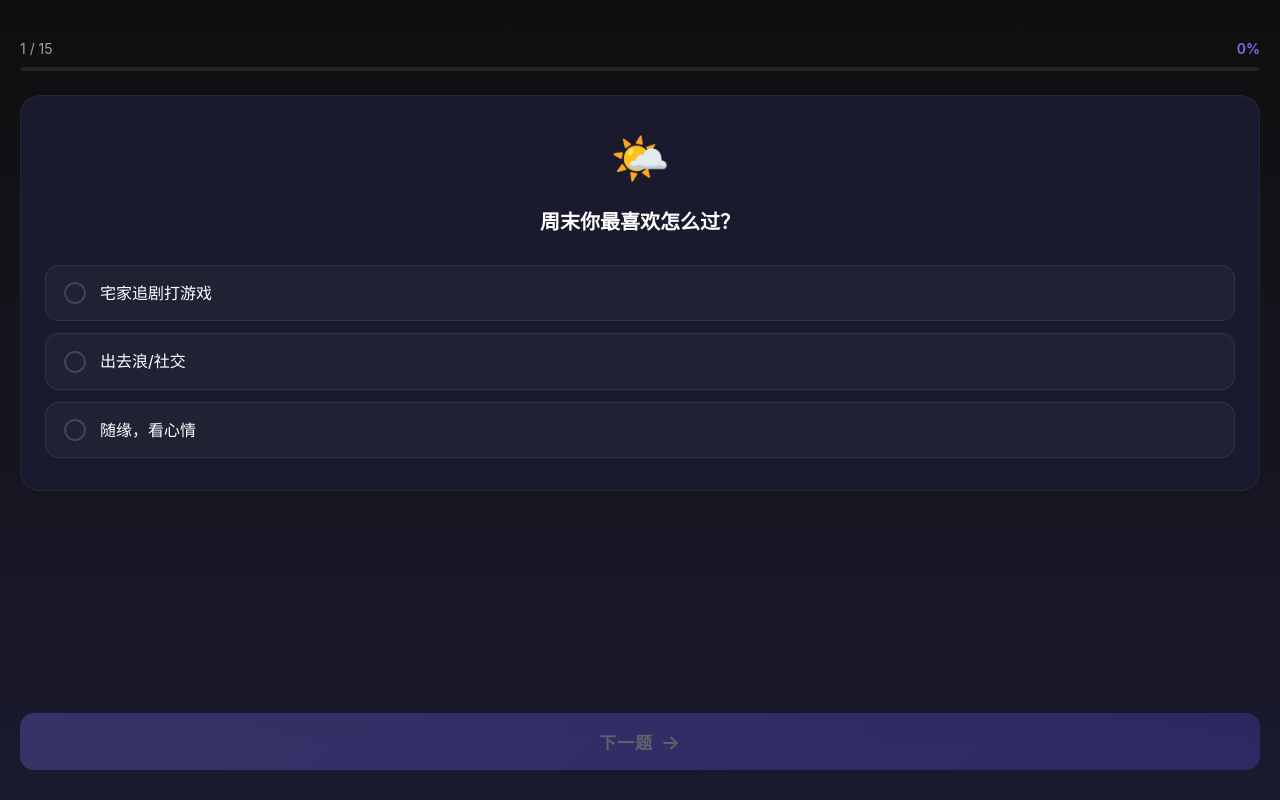
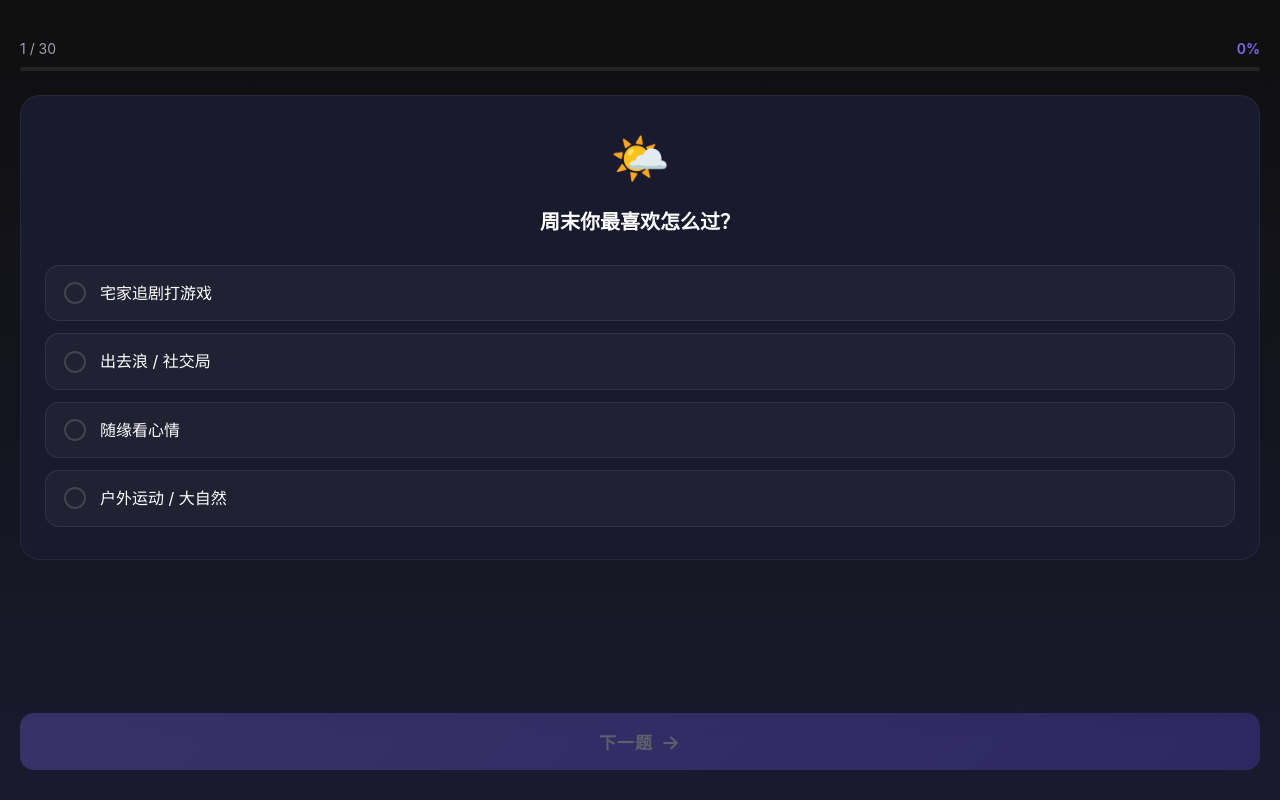
Before and after one commit to Sanyesang/exotic-pet-test, a Vue app: page /#/quiz in a window 1280 px wide. Built offline with nearby package versions, Linux system fonts and the light colour scheme.

Commit message:
feat: 题库扩充到30题+匹配算法优化
- 每题补全到4个选项
- 新增15道题，涵盖9个维度
- 算法加入置信度加权+渐进否决
- 用户画像标签丰富到9种
- 首页文案更新为30题

```diff
--- a/src/data/questions.js
+++ b/src/data/questions.js
@@ -1,17 +1,20 @@
 /**
- * 题目数据库
- * 每题映射到多个维度的分值
+ * 题目数据库（30题）
+ * 每题4个选项，映射到9个维度
  * 维度: space, interaction, cost, time, experience, feeding, activity, uniqueness, patience
+ * 所有分数范围 1-5
  */
 const questions = [
+  // ========= Q1-Q15: 原有题目扩充为4选项 =========
   {
     id: 1,
     title: '周末你最喜欢怎么过？',
     icon: '🌤️',
     options: [
       { label: '宅家追剧打游戏', scores: { activity: 1, time: 3 } },
-      { label: '出去浪/社交', scores: { activity: 5, time: 1 } },
-      { label: '随缘，看心情', scores: { activity: 3, time: 2 } }
+      { label: '出去浪 / 社交局', scores: { activity: 5, time: 1 } },
+      { label: '随缘看心情', scores: { activity: 3, time: 2 } },
+      { label: '户外运动 / 大自然', scores: { activity: 4, time: 2 } }
     ]
   },
   {
@@ -21,7 +24,8 @@ const questions = [
     options: [
       { label: '内向独处派', scores: { interaction: 1, patience: 4 } },
       { label: '外向活跃派', scores: { interaction: 5, patience: 2 } },
-      { label: '动静皆宜', scores: { interaction: 3, patience: 3 } }
+      { label: '动静皆宜', scores: { interaction: 3, patience: 3 } },
+      { label: '社牛但需要独处时间', scores: { interaction: 4, patience: 2 } }
     ]
   },
   {
@@ -31,7 +35,8 @@ const questions = [
     options: [
       { label: '天天抱在手里揉', scores: { interaction: 5 } },
       { label: '偶尔互动一下就好', scores: { interaction: 2 } },
-      { label: '看着它就满足了', scores: { interaction: 1 } }
+      { label: '看着它就满足了', scores: { interaction: 1 } },
+      { label: '最好能跟我互动玩耍', scores: { interaction: 4 } }
     ]
   },
   {
@@ -39,9 +44,9 @@ const questions = [
     title: '你的居住环境是？',
     icon: '🏠',
     options: [
-      { label: '单身公寓/小房间', scores: { space: 1 } },
+      { label: '单身公寓 / 小房间', scores: { space: 1 } },
       { label: '合租房', scores: { space: 2 } },
-      { label: '自有住宅/大房子', scores: { space: 4 } },
+      { label: '自有住宅 / 大房子', scores: { space: 4 } },
       { label: '宿舍', scores: { space: 1 } }
     ]
   },
@@ -50,29 +55,32 @@ const questions = [
     title: '家里能放下多大的饲养箱？',
     icon: '📦',
     options: [
-      { label: '空间充裕，随便放', scores: { space: 5 } },
-      { label: '能放一个小箱子(60cm)', scores: { space: 2 } },
-      { label: '只能放迷你盒(30cm)', scores: { space: 1 } }
+      { label: '空间充裕随便放', scores: { space: 5 } },
+      { label: '能放一个中型箱', scores: { space: 3 } },
+      { label: '只能放迷你盒', scores: { space: 1 } },
+      { label: '可以定制专门的饲养架', scores: { space: 4 } }
     ]
   },
   {
     id: 6,
-    title: '你能接受给宠物喂活体昆虫吗？（蟋蟀/面包虫等）',
+    title: '你能接受给宠物喂活体昆虫吗？',
     icon: '🦗',
     options: [
       { label: '完全可以，很刺激', scores: { feeding: 5 } },
       { label: '戴手套可以接受', scores: { feeding: 3 } },
-      { label: '完全不行，我害怕', scores: { feeding: 1 } }
+      { label: '完全不行，我害怕', scores: { feeding: 1 } },
+      { label: '看是什么虫，小虫可以', scores: { feeding: 3 } }
     ]
   },
   {
     id: 7,
-    title: '你能接受喂食冻鼠/生肉吗？',
+    title: '你能接受喂食冻鼠 / 生肉吗？',
     icon: '🥩',
     options: [
       { label: '可以，自然法则', scores: { feeding: 5 } },
       { label: '有点接受不了', scores: { feeding: 1 } },
-      { label: '没想好，看情况', scores: { feeding: 3 } }
+      { label: '没想好，看情况', scores: { feeding: 3 } },
+      { label: '只能接受处理好的', scores: { feeding: 3 } }
     ]
   },
   {
@@ -83,17 +91,18 @@ const questions = [
       { label: '100元以内', scores: { cost: 1 } },
       { label: '100-300元', scores: { cost: 2 } },
       { label: '300-500元', scores: { cost: 3 } },
-      { label: '500元以上', scores: { cost: 5 } }
+      { label: '500元以上不封顶', scores: { cost: 5 } }
     ]
   },
   {
     id: 9,
-    title: '首次投入（设备+宠物）预算大概多少？',
+    title: '首次投入（设备 + 宠物）预算？',
     icon: '💳',
     options: [
       { label: '500元以内', scores: { cost: 1 } },
       { label: '500-2000元', scores: { cost: 3 } },
-      { label: '2000元以上', scores: { cost: 5 } }
+      { label: '2000元以上', scores: { cost: 5 } },
+      { label: '分期也行，一步到位', scores: { cost: 4 } }
     ]
   },
   {
@@ -103,7 +112,8 @@ const questions = [
     options: [
       { label: '15分钟以内', scores: { time: 1 } },
       { label: '15-30分钟', scores: { time: 3 } },
-      { label: '30分钟以上', scores: { time: 5 } }
+      { label: '30分钟以上', scores: { time: 5 } },
+      { label: '随缘，有空就弄', scores: { time: 2 } }
     ]
   },
   {
@@ -111,9 +121,10 @@ const questions = [
     title: '你经常出差或旅行吗？',
     icon: '✈️',
     options: [
-      { label: '经常出差', scores: { time: 1 } },
+      { label: '经常出差 / 旅行', scores: { time: 1 } },
       { label: '偶尔出去', scores: { time: 3 } },
-      { label: '几乎不出门', scores: { time: 5 } }
+      { label: '几乎不出门', scores: { time: 5 } },
+      { label: '出门但不超过3天', scores: { time: 3 } }
     ]
   },
   {
@@ -123,7 +134,8 @@ const questions = [
     options: [
       { label: '没养过', scores: { experience: 1 } },
       { label: '养过猫狗', scores: { experience: 2 } },
-      { label: '养过异宠/鱼/龟', scores: { experience: 5 } }
+      { label: '养过异宠 / 鱼 / 龟', scores: { experience: 5 } },
+      { label: '养过植物算吗……好吧养过仓鼠', scores: { experience: 2 } }
     ]
   },
   {
@@ -134,7 +146,7 @@ const questions = [
       { label: '与众不同，发圈炸裂', scores: { uniqueness: 5 } },
       { label: '皮实好养活', scores: { experience: 1, time: 3 } },
       { label: '能互动有感情', scores: { interaction: 5 } },
-      { label: '纯观赏，好看就完事', scores: { interaction: 1, uniqueness: 2 } }
+      { label: '纯观赏好看就完事', scores: { interaction: 1, uniqueness: 2 } }
     ]
   },
   {
@@ -142,9 +154,10 @@ const questions = [
     title: '你对宠物的活跃度期待？',
     icon: '⚡',
     options: [
-      { label: '活泼好动，天天有戏看', scores: { activity: 5 } },
-      { label: '安静稳重，当个摆件也行', scores: { activity: 1 } },
-      { label: '适中就好', scores: { activity: 3 } }
+      { label: '活泼好动天天有戏看', scores: { activity: 5 } },
+      { label: '安静稳重当个摆件也行', scores: { activity: 1 } },
+      { label: '适中就好', scores: { activity: 3 } },
+      { label: '白天不动晚上嗨', scores: { activity: 2 } }
     ]
   },
   {
@@ -154,7 +167,175 @@ const questions = [
     options: [
       { label: '愿意花时间研究学习', scores: { experience: 5, patience: 5 } },
       { label: '越简单越好', scores: { experience: 1, patience: 1 } },
-      { label: '适中就好', scores: { experience: 3, patience: 3 } }
+      { label: '适中就好', scores: { experience: 3, patience: 3 } },
+      { label: '有挑战才有趣', scores: { experience: 4, patience: 4 } }
+    ]
+  },
+
+  // ========= Q16-Q30: 新增题目 =========
+  {
+    id: 16,
+    title: '你希望和宠物之间是怎样的关系？',
+    icon: '🤝',
+    options: [
+      { label: '像狗一样亲密无间', scores: { interaction: 5 } },
+      { label: '像猫一样若即若离', scores: { interaction: 3 } },
+      { label: '像鱼一样观赏即可', scores: { interaction: 1 } },
+      { label: '像室友一样各过各的', scores: { interaction: 2 } }
+    ]
+  },
+  {
+    id: 17,
+    title: '你是"晨型人"还是"夜猫子"？',
+    icon: '🌙',
+    options: [
+      { label: '早睡早起好青年', scores: { activity: 3, time: 2 } },
+      { label: '熬夜冠军越夜越精神', scores: { activity: 2, time: 4 } },
+      { label: '规律作息到点就困', scores: { activity: 3, time: 3 } },
+      { label: '随心所欲没有规律', scores: { activity: 3, time: 2 } }
+    ]
+  },
+  {
+    id: 18,
+    title: '你对"花钱在宠物身上"的态度？',
+    icon: '💎',
+    options: [
+      { label: '给它最好的不计成本', scores: { cost: 5 } },
+      { label: '合理预算内尽量好', scores: { cost: 3 } },
+      { label: '能省则省不花冤枉钱', scores: { cost: 1 } },
+      { label: '前期投入舍得后续节约', scores: { cost: 3 } }
+    ]
+  },
+  {
+    id: 19,
+    title: '你觉得自己是个有耐心的人吗？',
+    icon: '🧘',
+    options: [
+      { label: '非常有耐心，不急不躁', scores: { patience: 1, experience: 4 } },
+      { label: '一般般，看情况', scores: { patience: 3, experience: 2 } },
+      { label: '没什么耐心容易暴躁', scores: { patience: 5, experience: 1 } },
+      { label: '对喜欢的事有耐心', scores: { patience: 2, experience: 3 } }
+    ]
+  },
+  {
+    id: 20,
+    title: '你愿意花多少时间研究养宠知识？',
+    icon: '📖',
+    options: [
+      { label: '愿意系统深入学习', scores: { experience: 5, time: 4 } },
+      { label: '遇到问题再查资料', scores: { experience: 2, time: 2 } },
+      { label: '最好不用学直接上手', scores: { experience: 1, time: 1 } },
+      { label: '先学再养，做好准备', scores: { experience: 4, time: 3 } }
+    ]
+  },
+  {
+    id: 21,
+    title: '你对家里"有点异味"的接受度？',
+    icon: '👃',
+    options: [
+      { label: '完全不能有异味', scores: { patience: 5, space: 3 } },
+      { label: '轻微味道可以接受', scores: { patience: 3, space: 2 } },
+      { label: '习惯了就不觉得臭', scores: { patience: 1, space: 1 } },
+      { label: '勤打扫通风就没问题', scores: { patience: 2, space: 3 } }
+    ]
+  },
+  {
+    id: 22,
+    title: '你对宠物"越狱 / 逃跑"风险怎么看？',
+    icon: '🏃',
+    options: [
+      { label: '必须万无一失绝对防逃', scores: { space: 3, experience: 4 } },
+      { label: '做好基本防护就好', scores: { space: 2, experience: 3 } },
+      { label: '跑了再说抓回来就行', scores: { space: 1, experience: 1 } },
+      { label: '选根本跑不掉的养', scores: { space: 1, experience: 2 } }
+    ]
+  },
+  {
+    id: 23,
+    title: '你希望宠物的"寿命"是？',
+    icon: '⏳',
+    options: [
+      { label: '越久越好当传家宝', scores: { patience: 5, experience: 3 } },
+      { label: '10年以上', scores: { patience: 3, experience: 2 } },
+      { label: '5-10年', scores: { patience: 2, experience: 1 } },
+      { label: '无所谓珍惜当下', scores: { patience: 1, experience: 1 } }
+    ]
+  },
+  {
+    id: 24,
+    title: '你对"冷血 / 变温动物"的感觉？',
+    icon: '🦎',
+    options: [
+      { label: '觉得很酷很喜欢', scores: { feeding: 4 } },
+      { label: '不排斥可以接受', scores: { feeding: 3 } },
+      { label: '有点怕但可以尝试', scores: { feeding: 2 } },
+      { label: '完全接受不了', scores: { feeding: 1 } }
+    ]
+  },
+  {
+    id: 25,
+    title: '你希望宠物养在哪个区域？',
+    icon: '📍',
+    options: [
+      { label: '客厅 / 公共区域', scores: { space: 3 } },
+      { label: '自己卧室', scores: { space: 2 } },
+      { label: '阳台 / 窗边', scores: { space: 4 } },
+      { label: '有专门一个房间', scores: { space: 5 } }
+    ]
+  },
+  {
+    id: 26,
+    title: '你对宠物"颜值"的看重程度？',
+    icon: '✨',
+    options: [
+      { label: '颜值即正义必须好看', scores: { uniqueness: 3 } },
+      { label: '看对眼就行', scores: { uniqueness: 2 } },
+      { label: '性格好比什么都重要', scores: { uniqueness: 1, interaction: 3 } },
+      { label: '越特别越好看', scores: { uniqueness: 4 } }
+    ]
+  },
+  {
+    id: 27,
+    title: '除了你之外，家里其他人也支持养宠吗？',
+    icon: '👨‍👩‍👧‍👧',
+    options: [
+      { label: '全家人一起养', scores: { space: 3, time: 3 } },
+      { label: '家人不反对但不管', scores: { space: 2, time: 2 } },
+      { label: '自己住想养就养', scores: { space: 2, time: 3 } },
+      { label: '有家人怕/反对', scores: { space: 1, experience: 2 } }
+    ]
+  },
+  {
+    id: 28,
+    title: '你对宠物"互动反馈"的期待有多高？',
+    icon: '💬',
+    options: [
+      { label: '必须要跟我互动回应', scores: { interaction: 5 } },
+      { label: '有点互动就行不强求', scores: { interaction: 3 } },
+      { label: '不需要互动观赏足矣', scores: { interaction: 1 } },
+      { label: '希望它认得我就好', scores: { interaction: 3 } }
+    ]
+  },
+  {
+    id: 29,
+    title: '你每周能花多少时间做"清洁打理"？',
+    icon: '🧹',
+    options: [
+      { label: '每天打扫不嫌麻烦', scores: { patience: 2, time: 4 } },
+      { label: '每周集中清理一次', scores: { patience: 2, time: 2 } },
+      { label: '越少打理越好', scores: { patience: 4, time: 1 } },
+      { label: '可以请人帮忙打理', scores: { patience: 2, time: 2 } }
+    ]
+  },
+  {
+    id: 30,
+    title: '你对"稀有 / 小众"程度的追求？',
+    icon: '🌟',
+    options: [
+      { label: '越冷门越小众越好', scores: { uniqueness: 5 } },
+      { label: '稍微小众一点就行', scores: { uniqueness: 3 } },
+      { label: '不在乎热门冷门', scores: { uniqueness: 1 } },
+      { label: '热门的好方便交流', scores: { uniqueness: 2 } }
     ]
   }
 ]
--- a/src/views/Home.vue
+++ b/src/views/Home.vue
@@ -11,7 +11,7 @@
       <div class="header-section">
         <div class="logo-icon">🦎</div>
         <h1 class="title">异宠人格测试</h1>
-        <p class="subtitle">15道题测出你的天选异宠伴侣</p>
+        <p class="subtitle">30道题测出你的天选异宠伴侣</p>
       </div>
 
       <!-- 特征卡片 -->
```
Also changed, not shown: src/utils/match.js (+125 -87 lines).
